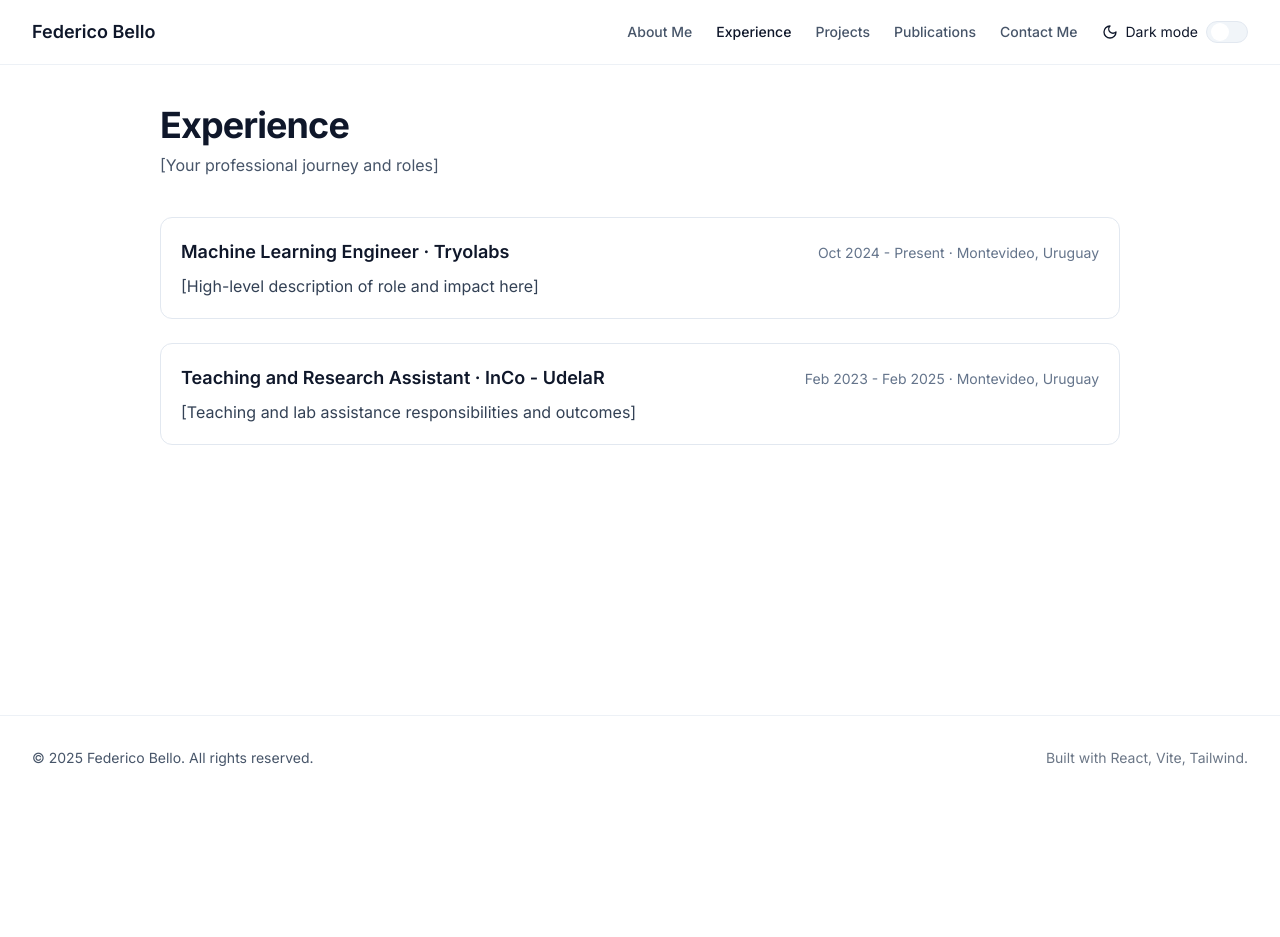
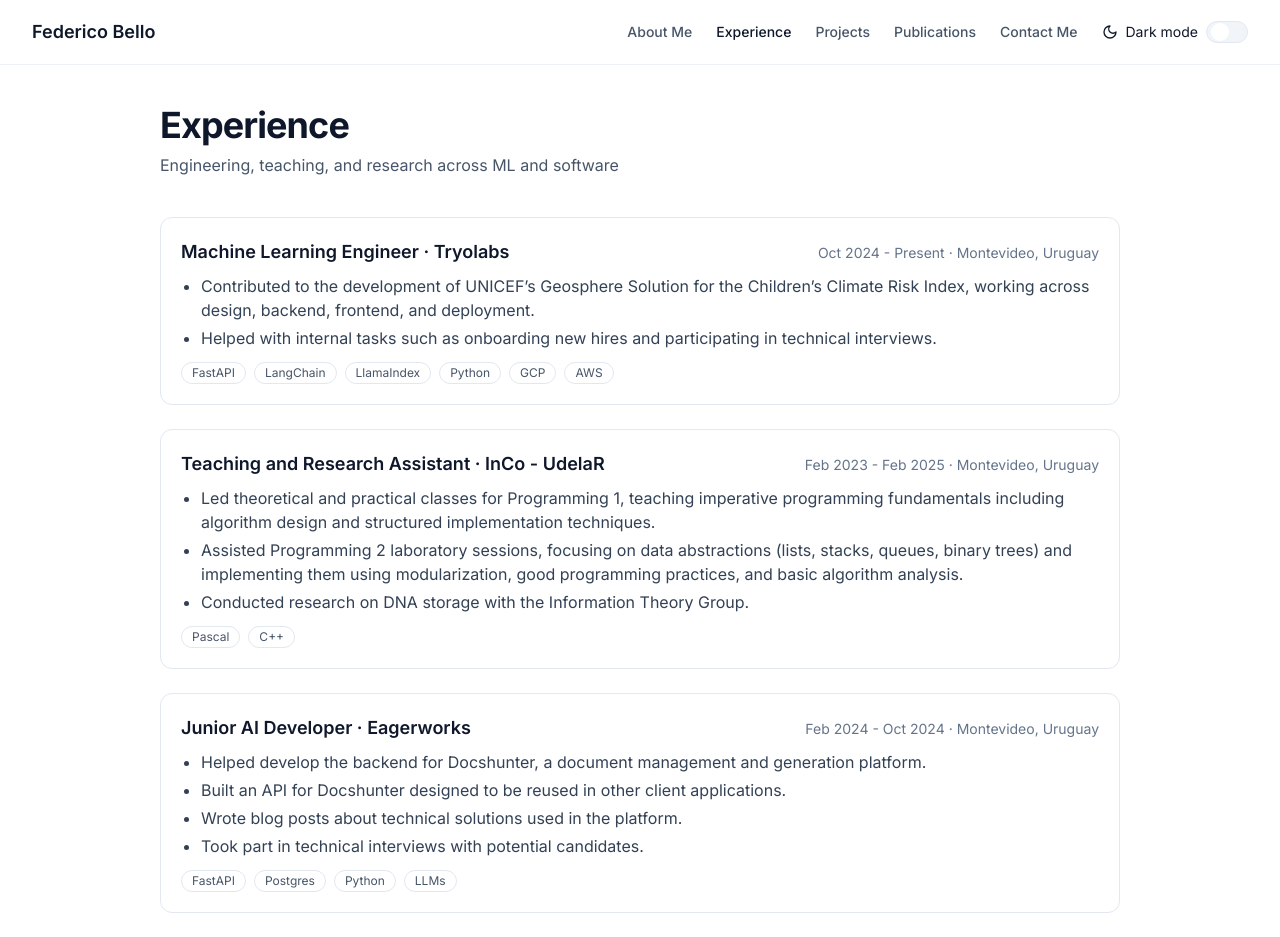
Before and after one commit to fede-bello/portfolio, a React (Vite) app: page /experience in a window 1280 px wide. Shown: the top 937 px of the page. Before the commit the page ends 800 px from the top, so only its background shows below. Built offline with nearby package versions, Linux system fonts and the light colour scheme.

Commit message:
feat: work experience data

```diff
--- /dev/null
+++ b/src/experience/data.ts
@@ -0,0 +1,51 @@
+import type { Experience } from "@/types/experience";
+
+export const experiences: ReadonlyArray<Experience> = [
+  {
+    role: "Machine Learning Engineer",
+    company: "Tryolabs",
+    period: "Oct 2024 - Present",
+    location: "Montevideo, Uruguay",
+    summary: [
+      "Contributed to the development of UNICEF’s Geosphere Solution for the Children’s Climate Risk Index, working across design, backend, frontend, and deployment.",
+      "Helped with internal tasks such as onboarding new hires and participating in technical interviews.",
+    ],
+
+    stack: ["FastAPI", "LangChain", "LlamaIndex", "Python", "GCP", "AWS"],
+  },
+  {
+    role: "Teaching and Research Assistant",
+    company: "InCo - UdelaR",
+    period: "Feb 2023 - Feb 2025",
+    location: "Montevideo, Uruguay",
+    summary: [
+      "Led theoretical and practical classes for Programming 1, teaching imperative programming fundamentals including algorithm design and structured implementation techniques.",
+      "Assisted Programming 2 laboratory sessions, focusing on data abstractions (lists, stacks, queues, binary trees) and implementing them using modularization, good programming practices, and basic algorithm analysis.",
+      "Conducted research on DNA storage with the Information Theory Group.",
+    ],
+    stack: ["Pascal", "C++"],
+  },
+  {
+    role: "Junior AI Developer",
+    company: "Eagerworks",
+    period: "Feb 2024 - Oct 2024",
+    location: "Montevideo, Uruguay",
+    summary: [
+      "Helped develop the backend for Docshunter, a document management and generation platform.",
+      "Built an API for Docshunter designed to be reused in other client applications.",
+      "Wrote blog posts about technical solutions used in the platform.",
+      "Took part in technical interviews with potential candidates.",
+    ],
+    stack: ["FastAPI", "Postgres", "Python", "LLMs"],
+  },
+  {
+    role: "Junior Developer",
+    company: "Sinapsis",
+    period: "Aug 2023 - Feb 2024",
+    location: "Montevideo, Uruguay",
+    summary: [
+      "Built and implemented web applications using .NET technologies to support risk analysis for national and international banks.",
+    ],
+    stack: [".NET", "C#", "T-SQL (SQL Server)"],
+  },
+];
--- a/src/pages/Experience.tsx
+++ b/src/pages/Experience.tsx
@@ -2,30 +2,14 @@
 import { motion } from "framer-motion";
 import { Container } from "@/components/Container";
 import { Panel } from "@/components/Panel";
-
-const experiences = [
-  {
-    role: "Machine Learning Engineer",
-    company: "Tryolabs",
-    period: "Oct 2024 - Present",
-    location: "Montevideo, Uruguay",
-    summary: "[High-level description of role and impact here]",
-  },
-  {
-    role: "Teaching and Research Assistant",
-    company: "InCo - UdelaR",
-    period: "Feb 2023 - Feb 2025",
-    location: "Montevideo, Uruguay",
-    summary: "[Teaching and lab assistance responsibilities and outcomes]",
-  },
-];
+import { experiences } from "@/experience/data";
 
 export function ExperiencePage() {
   return (
     <div>
       <SectionHeader
         title="Experience"
-        subtitle="[Your professional journey and roles]"
+        subtitle="Engineering, teaching, and research across ML and software"
       />
       <Container className="max-w-5xl pb-16 space-y-6">
         {experiences.map((exp) => (
@@ -43,9 +27,25 @@
                   {exp.period} · {exp.location}
                 </p>
               </div>
-              <p className="mt-2 text-slate-700 dark:text-slate-200">
-                {exp.summary}
-              </p>
+              {exp.summary && exp.summary.length > 0 ? (
+                <ul className="mt-2 list-disc pl-5 text-slate-700 dark:text-slate-200 space-y-1">
+                  {exp.summary.map((item) => (
+                    <li key={item}>{item}</li>
+                  ))}
+                </ul>
+              ) : null}
+              {exp.stack && exp.stack.length > 0 ? (
+                <div className="mt-3 flex flex-wrap gap-2">
+                  {exp.stack.map((tech) => (
+                    <span
+                      key={tech}
+                      className="inline-flex items-center rounded-full border border-slate-200 dark:border-slate-700 px-2.5 py-0.5 text-xs text-slate-600 dark:text-slate-300"
+                    >
+                      {tech}
+                    </span>
+                  ))}
+                </div>
+              ) : null}
             </Panel>
           </motion.div>
         ))}
--- /dev/null
+++ b/src/types/experience.ts
@@ -0,0 +1,8 @@
+export type Experience = {
+  role: string;
+  company: string;
+  period: string;
+  location: string;
+  summary: ReadonlyArray<string>;
+  stack?: ReadonlyArray<string>;
+};
```
